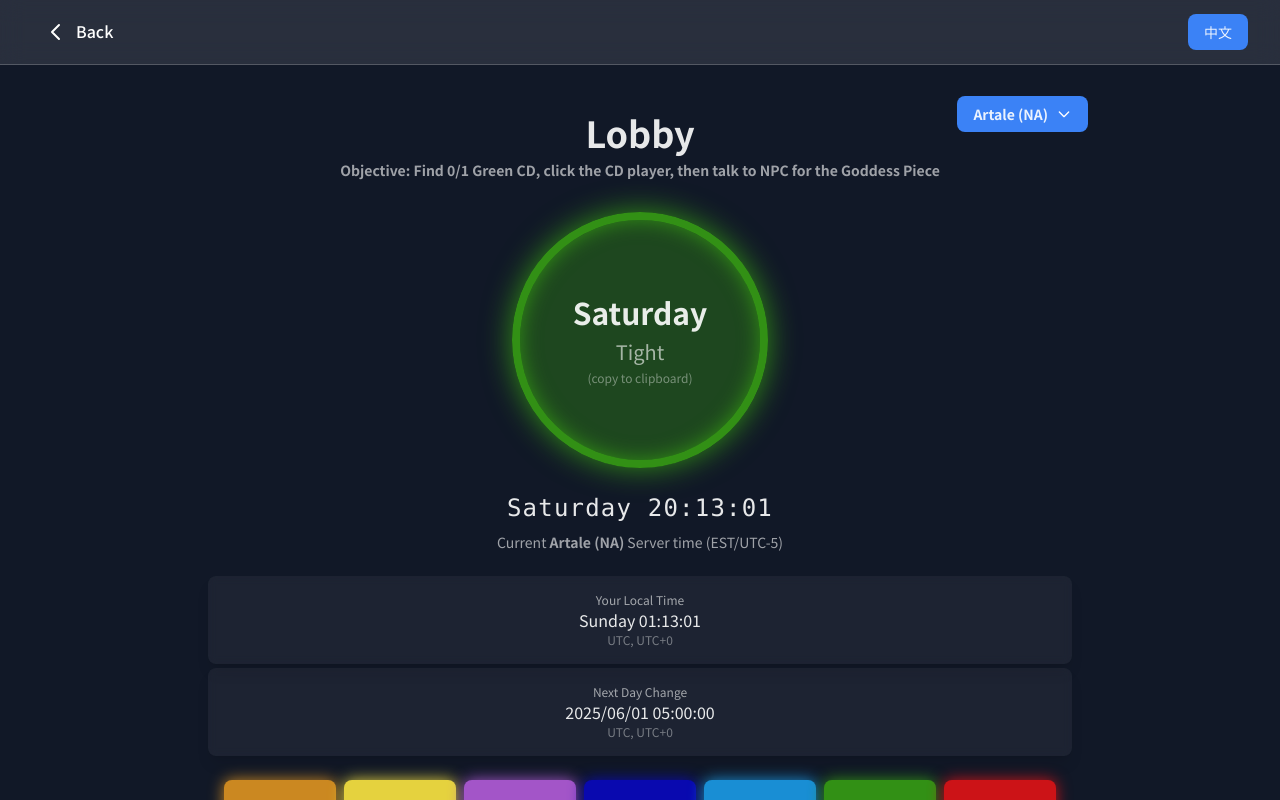
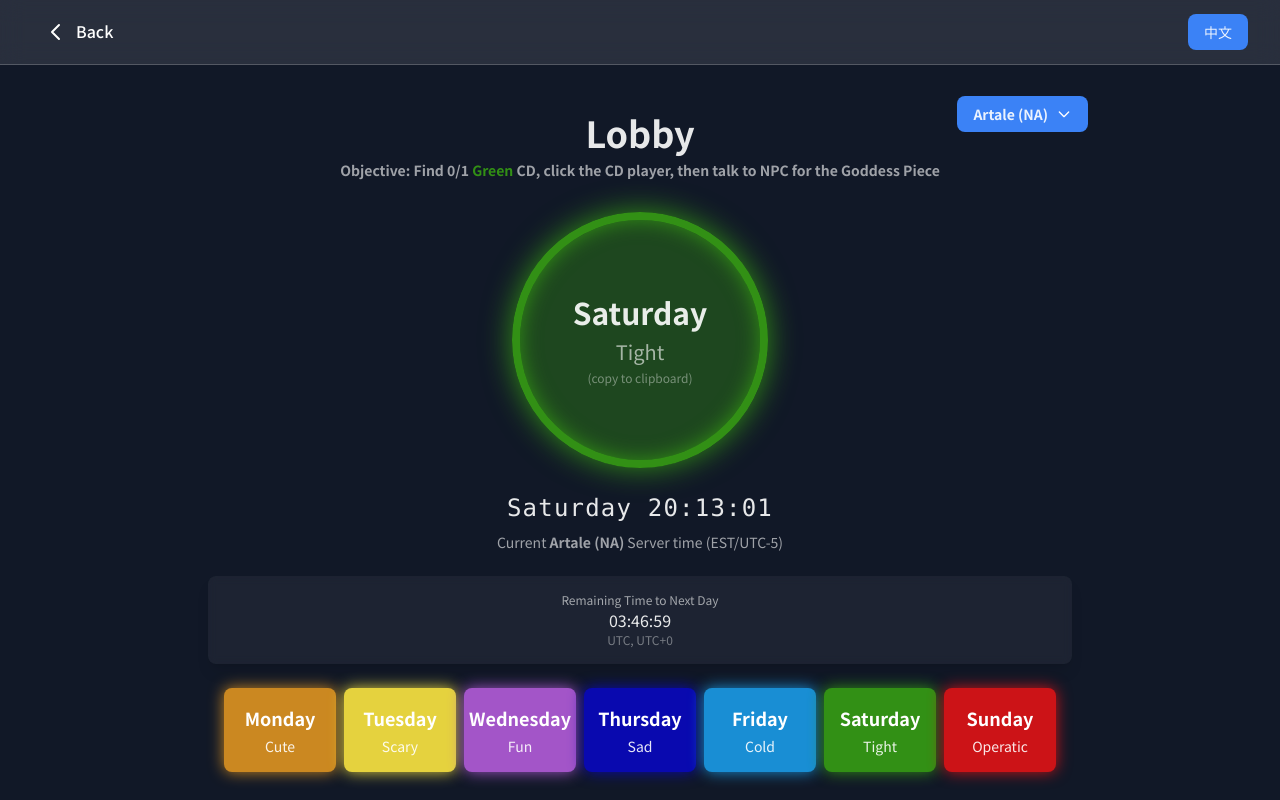
Before and after one commit to Heartkage/ms-tools, a Next.js app: page /party-quest/orbis/rooms/lobby in a window 1280 px wide. Shown: the top 800 px of the page. Built offline with nearby package versions, Linux system fonts and the light colour scheme.

Commit message:
update: lobby room in Orbis Party Quest

```diff
--- a/app/party-quest/orbis/rooms/lobby/page.tsx
+++ b/app/party-quest/orbis/rooms/lobby/page.tsx
@@ -33,11 +33,23 @@ const DAY_COLORS: Record<string, DayInfo> = {
   Sunday:    { color: 'rgb(204, 19, 23)',      type: 'operatic',   colorNameKey: 'pages.orbisPQ.colors.red' }   // Red
 };
 
+// Function to convert RGB to hex
+const rgbToHex = (rgb: string): string => {
+  const match = rgb.match(/rgb\((\d+),\s*(\d+),\s*(\d+)\)/);
+  if (!match) return '#000000';
+
+  const r = parseInt(match[1]);
+  const g = parseInt(match[2]);
+  const b = parseInt(match[3]);
+
+  return '#' + ((1 << 24) + (r << 16) + (g << 8) + b).toString(16).slice(1);
+};
+
 export default function Lobby() {
   const { t, tHtml } = useLanguage();
   const [currentTime, setCurrentTime] = useState('');
   const [localTime, setLocalTime] = useState('');
-  const [nextDayTime, setNextDayTime] = useState('');
+  const [remainingTime, setRemainingTime] = useState('');
   const [currentDay, setCurrentDay] = useState('');
   const [timezone, setTimezone] = useState('');
   const [copySuccess, setCopySuccess] = useState(false);
@@ -83,40 +95,31 @@ export default function Lobby() {
 
       // Calculate when server time changes to next day, converted to user's timezone
       const serverNextDay = new Date(now);
-      if (selectedServer.name === 'NA') {
+      if (selectedServer.name === 'KR') {
+        serverNextDay.setUTCHours(15, 0, 0, 0); // Set to 00:00 Korea Time (15:00 UTC)
+      } else {
         serverNextDay.setUTCHours(5, 0, 0, 0); // Set to 00:00 Jamaica Time (05:00 UTC)
-      } else if (selectedServer.name === 'TW') {
-        serverNextDay.setUTCHours(16, 0, 0, 0); // Set to 00:00 Asia Time (16:00 UTC)
-      } else if (selectedServer.name === 'KR') {
-        serverNextDay.setUTCHours(15, 0, 0, 0); // Set to 00:00 Korea Time (15:00 UTC)
       }
 
       if (serverNextDay <= now) {
         serverNextDay.setUTCDate(serverNextDay.getUTCDate() + 1);
       }
 
-      const nextDayOptions: Intl.DateTimeFormatOptions = {
-        year: 'numeric',
-        month: '2-digit',
-        day: '2-digit',
-        hour: '2-digit',
-        minute: '2-digit',
-        second: '2-digit',
-        hour12: false
-      };
+      // Calculate remaining time
+      const timeDiff = serverNextDay.getTime() - now.getTime();
+      const hours = Math.floor(timeDiff / (1000 * 60 * 60));
+      const minutes = Math.floor((timeDiff % (1000 * 60 * 60)) / (1000 * 60));
+      const seconds = Math.floor((timeDiff % (1000 * 60)) / 1000);
 
-      const formattedNextDay = new Intl.DateTimeFormat('en-US', nextDayOptions).format(serverNextDay);
-      const [date, time] = formattedNextDay.split(', ');
-      const [month, dayOfMonth, year] = date.split('/');
-      setNextDayTime(`${year}/${month}/${dayOfMonth} ${time}`);
+      setRemainingTime(`${hours.toString().padStart(2, '0')}:${minutes.toString().padStart(2, '0')}:${seconds.toString().padStart(2, '0')}`);
 
       // Get timezone offset
       const timeZone = Intl.DateTimeFormat().resolvedOptions().timeZone;
       const offset = now.getTimezoneOffset();
-      const hours = Math.abs(Math.floor(offset / 60));
-      const minutes = Math.abs(offset % 60);
+      const hoursOffset = Math.abs(Math.floor(offset / 60));
+      const minutesOffset = Math.abs(offset % 60);
       const sign = offset <= 0 ? '+' : '-';
-      setTimezone(`${timeZone}, UTC${sign}${hours}${minutes ? `:${minutes}` : ''}`);
+      setTimezone(`${timeZone}, UTC${sign}${hoursOffset}${minutesOffset ? `:${minutesOffset}` : ''}`);
     };
 
     updateTime();
@@ -127,7 +130,7 @@ export default function Lobby() {
 
   const currentDayInfo: DayInfo = DAY_COLORS[currentDay] || {
     color: 'rgb(128, 128, 128)',
-    type: 'Unknown',
+    type: 'unknown',
     colorNameKey: 'Unknown'
   };
 
@@ -153,7 +156,7 @@ export default function Lobby() {
             {t('pages.orbisPQ.rooms.lobby.title')}
           </div>
           <div className="text-altText-secondary text-xs sm:text-sm font-semibold">
-            {t('pages.orbisPQ.rooms.lobby.collectCD', { color: t(currentDayInfo.colorNameKey) })}
+            <div dangerouslySetInnerHTML={tHtml('pages.orbisPQ.rooms.lobby.collectCD', { color: rgbToHex(currentDayInfo.color), name: t(currentDayInfo.colorNameKey) })} />
           </div>
         </div>
 
@@ -210,7 +213,7 @@ export default function Lobby() {
             }}
           />
           <div className="absolute inset-0 flex flex-col items-center justify-center">
-            <span className="text-2xl sm:text-3xl font-bold text-altText-primary">{t(`pages.orbisPQ.weekdays.${currentDay.toLowerCase()}`)}</span>
+            <span className="text-2xl sm:text-3xl font-bold text-altText-primary">{t(`pages.orbisPQ.weekdays.${currentDay.toLowerCase() || 'unknown'}`)}</span>
             <span className="text-lg sm:text-xl text-altText-secondary mt-2">{t(`pages.orbisPQ.dayTypes.${currentDayInfo.type}`)}</span>
             <span className="text-xs text-altText-tertiary mt-1">{t('pages.orbisPQ.rooms.lobby.clickTip')}</span>
             {copySuccess && (
@@ -233,14 +236,14 @@ export default function Lobby() {
 
         {/* Next Day Time */}
         <div className="text-base sm:text-lg text-center space-y-1 mb-6">
-          <div className="bg-white/5 backdrop-blur-sm rounded-lg p-3 sm:p-4 shadow-lg">
+          {/* <div className="bg-white/5 backdrop-blur-sm rounded-lg p-3 sm:p-4 shadow-lg">
             <div className="text-altText-secondary text-[10px] sm:text-xs">{t('pages.orbisPQ.rooms.lobby.localTime')}</div>
             <div className="text-altText-primary text-sm sm:text-base">{localTime}</div>
             <div className="text-[10px] sm:text-xs text-altText-tertiary">{timezone}</div>
-          </div>
+          </div> */}
           <div className="bg-white/5 backdrop-blur-sm rounded-lg p-3 sm:p-4 shadow-lg">
             <div className="text-altText-secondary text-[10px] sm:text-xs">{t('pages.orbisPQ.rooms.lobby.nextDayChange')}</div>
-            <div className="text-altText-primary text-sm sm:text-base">{nextDayTime}</div>
+            <div className="text-altText-primary text-sm sm:text-base">{remainingTime}</div>
             <div className="text-[10px] sm:text-xs text-altText-tertiary">{timezone}</div>
           </div>
         </div>
--- a/messages/en.json
+++ b/messages/en.json
@@ -101,6 +101,7 @@
     "orbisPQ": {
       "title": "Orbis Party Quest Tool",
       "weekdays": {
+        "unknown": "Unknown",
         "monday": "Monday",
         "tuesday": "Tuesday",
         "wednesday": "Wednesday",
@@ -119,6 +120,7 @@
         "red": "Red"
       },
       "dayTypes": {
+        "unknown": "Unknown",
         "cute": "Cute",
         "scary": "Scary",
         "fun": "Fun",
@@ -159,11 +161,11 @@
         },
         "lobby": {
           "title": "Lobby",
-          "collectCD": "Objective: Find 0/1 {color} CD, click the CD player, then talk to NPC for the Goddess Piece",
+          "collectCD": "Objective: Find 0/1 <color={color}>{name}</color> CD, click the CD player, then talk to NPC for the Goddess Piece",
           "serverTime": "Current <b>{server}</b> Server time",
           "clickTip": "(copy to clipboard)",
           "localTime": "Your Local Time",
-          "nextDayChange": "Next Day Change",
+          "nextDayChange": "Remaining Time to Next Day",
           "timezone": "Timezone",
           "servers": {
             "na": "Artale (NA)",
--- a/messages/zh.json
+++ b/messages/zh.json
@@ -101,6 +101,7 @@
     "orbisPQ": {
       "title": "天空之城組隊任務工具",
       "weekdays": {
+        "unknown": "未知",
         "monday": "星期一",
         "tuesday": "星期二",
         "wednesday": "星期三",
@@ -119,6 +120,7 @@
         "red": "紅色"
       },
       "dayTypes": {
+        "unknown": "未知",
         "cute": "可愛",
         "scary": "可怕",
         "fun": "有趣",
@@ -159,11 +161,11 @@
         },
         "lobby": {
           "title": "休息室\n(CD)",
-          "collectCD": "目標：找到 0/1 {color}唱片、點擊唱片機、和NPC對話取得女神像碎片",
+          "collectCD": "目標：找到 0/1 <color={color}>{name}</color>唱片、點擊唱片機、和NPC對話取得女神像碎片",
           "serverTime": "當前 <b>{server}</b> 伺服器時間",
           "clickTip": "(點擊複製到剪貼簿)",
           "localTime": "本地時間",
-          "nextDayChange": "下次換日時間",
+          "nextDayChange": "距離下次換日剩餘時間",
           "timezone": "時區",
           "servers": {
             "na": "Artale (NA)",
```
